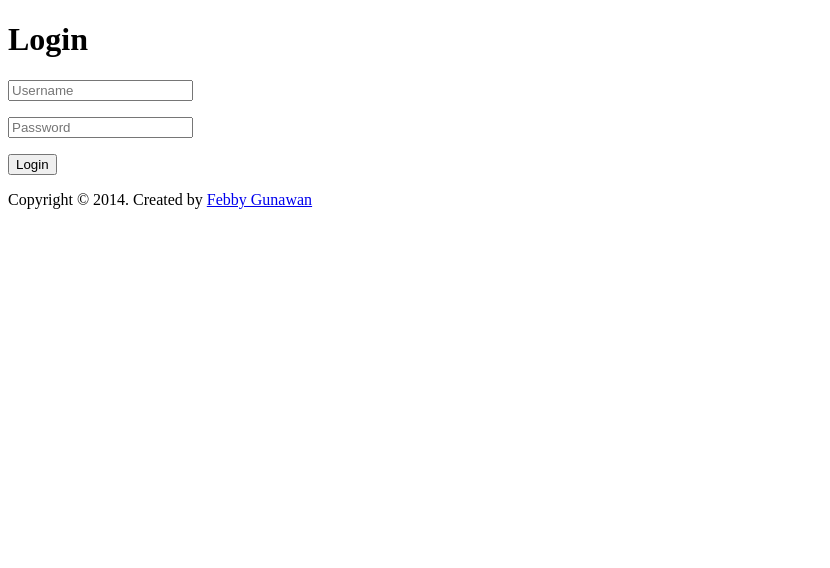
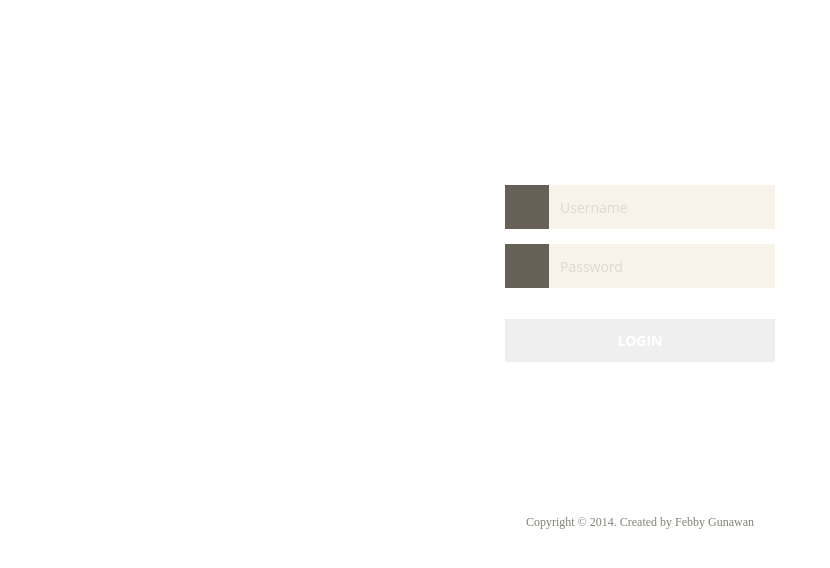
Before and after one commit to danielpm06/siteweb, a PHP site: page / in a window 1280 px wide. Shown: the top 568 px of the page, without its empty margins (0-830 px from the left). Run offline with PHP 8.4, Linux system fonts and the light colour scheme.

Commit message:
Update styles.css

```diff
--- a/styles.css
+++ b/styles.css
@@ -1,333 +1,309 @@
-@import "compass/css3";
+/*variables*/
+$loginfonts: 13px/20px "Open Sans", Tahoma, Verdana, sans-serif;
 
-$site-color: #8e44ad;
+//colors
+$fontscolor: #a7a599;
+$loginbg: #31302b;
+$headerbg: #1abc9c;
+$buttoncolor: #16a085;
+$buttonhover: rgba(26, 188, 156, 1);
+$iconhover: #27ae60;
 
-html {
-  font-family: 'Noto Sans', sans-serif;
-  height: 100%;
-  overflow-x: hidden;
+/*general style*/
+
+/*google font*/
+@import "https://fonts.googleapis.com/css?family=Open+Sans:300italic,400italic,700italic,300,400,700)";
+
+body {
+  font: $loginfonts;
+  color: $fontscolor;
+  background: $loginbg;
 }
 
-* {
-  @include box-sizing(border-box);
+/*Login form style*/
+
+/* === Logo === */
+.logo {
+  background-position: center;
+  height: 60px;
+  width: 140px;
+  margin: 100px auto 30px auto;
 }
 
-h3 {
-  color: rgba(white,0.99);
-  font-family: 'Lobster', cursive;
-  font-size: 5em;
-  margin: 0.5em;
+/* === Form === */
+.form {
+  width: 100%;
+
+  .field {
+    position: relative;
+    margin: 0 50px;
+
+    i {
+      font-size: 18px;
+      left: 0px;
+      top: 0px;
+      position: absolute;
+      height: 44px;
+      width: 44px;
+      color: #f7f3eb;
+      background: #676056;
       text-align: center;
-  text-shadow: 2px 2px rgba(black,0.8);
-  @include rotate(-12deg);
-  -webkit-font-smoothing: subpixel-antialiased;
+      line-height: 44px;
+      transition: all 0.3s ease-out;
+      pointer-events: none;
     }
-
-// Uses a small background which is streched ad blurred, which keeps page weight down.
-
-.background {
-  background: url( 'https://s.cdpn.io/31787/city.jpg');
-  background-size: cover;
-  -webkit-filter:  blur(10px);
-  filter: url(#blur);
-  height: 105%;
-  position: absolute;
-  width: 105%;
-  right: -2.5%;
-  left: -2.5%;
-  top: -2.5%;
-  bottom: -2.5%;
-  z-index: -1;
-}
-
-
-// @extendables
-%box {
- background: rgba(black,0.5);
-  box-shadow: inset 0 0 0 1em rgba(black, 0.6), 0 3px 4px -1px rgba(black,0.4);
-  border: 0.5em solid rgba(white, 0.4);
-  border-radius: 1em;
-  transform: translateZ(0);
-}
-
-%button {
-   background: rgba($site-color,0.8);
-    border: 0;
-    color: #fff;
-    font-size: 1.3em;
-    height: 3em;
-
-      &:hover {
-        background: $site-color ;
-
   }
 }
 
-// login form
+/* === Login styles === */
+.login {
+  position: relative;
+  margin: 100px auto;
+  width: 370px;
+  height: 315px;
+  background: white;
+  border-radius: 3px;
 
-form {
-  @extend %box;
-  height: 30em;
-  left: 50%;
-  margin-left: -11em;
-  margin-top: 8em;
+  &:before {
+    content: "";
     position: absolute;
-  width: 22em;
-
-
-
-  input {
-    border: 0;
-    margin: 0.3em;
-    margin-left: 10%;
-    padding: 0.4em;
-    font-size: 1.5em;
-    width: 80%;
+    top: -8px;
+    right: -8px;
+    bottom: -8px;
+    left: -8px;
+    z-index: -1;
+    background: rgba(255, 255, 255, 0.1);
+    border-radius: 4px;
   }
 
-  button {
-   @extend %button;
-    margin-left: 10%;
-    margin-top: 1.5em;
-    width: 80%;
+  h1 {
+    line-height: 55px;
+    font-size: 24px;
+    font-weight: bold;
+    font-family: "Open Sans", sans-serif;
+    text-transform: uppercase;
+    color: #fff;
+    text-align: center;
+    background: $headerbg;
 
+    border-top-left-radius: 3px;
+    border-top-right-radius: 3px;
+  }
 
+  .submit {
+    text-align: center;
+  }
+  p {
+    &:first-child {
+      margin-top: 30px;
+    }
+
+    .remember {
+      float: left;
+
+      label {
+        color: #a7a599;
+        font-size: 12px;
+        cursor: pointer;
       }
     }
 
+    .forgot {
+      float: right;
+      margin-right: 50px;
 
-// aside menu
+      a {
+        color: #a7a599;
+        font-size: 12px;
+        text-decoration: none;
+        font-style: italic;
+        transition: all 0.3s ease-out;
 
-aside {
-  background: rgba(black,0.4);
-  height: 100%;
-  left: -30%;
-  opacity: 0;
-  position: absolute;
-  width:25%;
-
-
-ul {
-  list-style: none;
-  margin: 0;
-  padding: 0;
-  width: 100%;
-
-
-  li {
-    @include background-image(linear-gradient(top,  rgba(black,0.4) 0%,rgba(black,0.5) 100%));
-    border-left: 0.6em solid rgba(white,0.6);
-    box-shadow: inset 0 1px 2px rgba(255, 255, 255, 0.2), inset 0 -1px 2px rgba(0, 0, 0, 0.2);
-    color: rgba(255, 255, 255, 0.9);
-    cursor: pointer;
-    font-family: 'Noto Sans', sans-serif;
-    font-size: 1.2em;
-    height: 3em;
-    line-height: 2.8;
-    padding-left: 1em;
-    position: relative;
-    text-shadow: 1px 1px 4px rgba(black, 0.3),-1px -1px 4px rgba(white, 0.1);
-    transition: border 0.4s ease-in-out, background-image 0.4s ease-in-out;
-    width: 100%;
         &:hover {
-            @include background-image(linear-gradient(top,  rgba(black,0.8) 0%,rgba(black,0.9) 100%));
-        border-left: 0.6em solid rgba(white, 0.99);
+          color: #f2672e;
         }
-
-      span {
-        background: $site-color;
-       float: right;
-        line-height: 2;
-        margin-right: 1em;
-        margin-top: 0.4em;
-        height: 2em;
-        text-align: center;
-        width: 2em;
-      }
-  }
-
-  .active {
-    border-left: 0.6em solid rgba($site-color,0.8);
-    transition: border 0.4s ease-in-out, background-image 0.4s ease-in-out;
-    &:hover {
-        @include background-image(linear-gradient(top,  rgba(black,0.8) 0%,rgba(black,0.9) 100%));
-        border-left: 0.6em solid $site-color;
       }
     }
   }
 }
 
-// subject and to box
-
-.email-details {
- @extend %box;
-  height: 9em;
-    opacity: 0;
-  padding-top: 1.2em;
-  position: absolute;
-  right: 5%;
-  top: -10em;
-  width: 65%;
-
-  label {
-    background: rgba(black,0.6);
-    color: #fff;
-    float: left;
-   height: 2em;
-    line-height: 2.1;
-    margin: 0.4em;
-    margin-left: 5%;
-    margin-right: 0;
-    padding-left: 1em;
-    width: 20%;
+/*input style*/
+/* === Input Form === */
+::-webkit-input-placeholder {
+  color: #ded9cf;
+  font-family: "Open Sans";
 }
 
-  input {
-    float: right;
-   height: 2em;
-    margin: 0.4em;
-    margin-right: 5%;
-    margin-left: 0;
-    width: 70%;
+:-moz-placeholder {
+  color: #ded9cf !important;
+  font-family: "Open Sans";
+}
+
+.form input[type="text"],
+input[type="password"] {
+  font-family: "Open Sans", Calibri, Arial, sans-serif;
+  font-size: 14px;
+  font-weight: 400;
+  padding: 10px 15px 10px 55px;
+  position: relative;
+  width: 200px;
+  height: 24px;
+  color: #676056;
+  border: none;
+  background: #f7f3eb;
+  color: #777;
+  transition: color 0.3s ease-out;
+}
+
+.form input[type="text"] {
+  margin-bottom: 15px;
+}
+
+.form input[type="text"]:hover ~ i,
+.form input[type="password"]:hover ~ i {
+  color: $iconhover;
+}
+
+.form input[type="text"]:focus ~ i,
+.form input[type="password"]:focus ~ i {
+  color: $iconhover;
+}
+
+.form input[type="text"]:focus,
+.form input[type="password"]:focus,
+.form button[type="submit"]:focus {
+  outline: none;
+}
+
+.form input[type="submit"] {
+  margin-top: 15px;
+  width: 270px;
+  text-align: center;
+  font-size: 14px;
+  font-family: "Open Sans", sans-serif;
+  font-weight: bold;
+  padding: 12px 0;
+  letter-spacing: 0;
+  box-shadow: inset 0px 0px 0px 0px $buttonhover;
+
+  color: #fff;
+  background-color: $buttoncolor;
+  text-shadow: none;
+  text-transform: uppercase;
+  border: none;
+  cursor: pointer;
+  position: relative;
+  margin-bottom: 20px;
+  -webkit-animation: shadowFadeOut 0.4s;
+  -moz-animation: shadowFadeOut 0.4s;
+}
+
+.form input[type="submit"]:hover,
+input[type="submit"]:focus {
+  color: #fff;
+  box-shadow: inset 0px 46px 0px 0px $buttonhover;
+  -webkit-animation: shadowFade 0.4s;
+  -moz-animation: shadowFade 0.4s;
+}
+
+/*keyframes for input animation*/
+
+@keyframes shadowFade {
+  0% {
+    box-shadow: inset 0px 0px 0px 0px $buttonhover;
+    color: #fff;
+  }
+  100% {
+    box-shadow: inset 0px 46px 0px 0px $buttonhover;
+    color: #fff;
   }
 }
 
-
-// main body of email
-
-section {
- @extend %box;
-  min-height: 30em;
-  max-width: 60em;
-    opacity: 0;
-  position: absolute;
-  right: -70%;
-  top: 11.2em;
-  width: 65%;
-
-  [class*="icon-"] {
+@keyframes shadowFadeOut {
+  0% {
+    box-shadow: inset 0px 46px 0px 0px $buttonhover;
     color: #fff;
-    cursor: pointer;
-    float: left;
-    font-size: 1.5em;
-    height: 1.5em;
-    line-height: 1.4;
-        margin: 0.4em;
-    margin-left: 0;
-    text-align: center;
-    transition: 0.4s border ease-in-out,0.4s color ease-in-out;
-        width: 1.5em;
-
-    &:hover {
-     border-color: $site-color;
-      color: $site-color;
+  }
+  100% {
+    box-shadow: inset 0px 0px 0px 0px $buttonhover;
+    color: #fff;
   }
 }
 
-  ul {
-
-  li {
-   background: rgba(black,0.7);
-    border: 2px solid rgba(white, 0.6);
-    border-radius: 0.3em;
+@-webkit-keyframes shadowFade {
+  0% {
+    box-shadow: inset 0px 0px 0px 0px $buttonhover;
+    color: #fff;
   }
-  }
-  textarea {
-    height: 18em;
-    margin-left: 5%;
-    position: relative;
-   width: 90%;
-  }
-
-  button {
-   @extend %button;
-    float: right;
-    margin-bottom: 1.6em;
-    margin-right: 5%;
-    margin-top: 0.6em;
-    width: 30%;
+  100% {
+    box-shadow: inset 0px 46px 0px 0px $buttonhover;
+    color: #fff;
   }
 }
 
-
-
-
-
-// animation classes
-.complete {
-  animation: 1s fadeout ease-out;
-  animation-fill-mode: forwards;
-  opacity: 0;
-  transform: scale(2);
+@-webkit-keyframes shadowFadeOut {
+  0% {
+    box-shadow: inset 0px 46px 0px 0px $buttonhover;
+    color: #fff;
   }
-
-.subject-slide {
-    animation: 0.5s subject-slide ease-out;
-  animation-delay: 1.5s;
-  animation-fill-mode: backwards;
-  opacity: 1;
-  top: 1.5em;
-}
-
-.aside-slide {
-  animation: 0.5s aside-slide ease-out;
-  animation-delay: 1s;
-  animation-fill-mode: backwards;
-  opacity: 1;
-  left: 0;
-}
-
-.section-slide {
-  animation: 1s section-slide ease-out;
-  animation-delay: 2s;
-  animation-fill-mode: backwards;
-  opacity: 1;
-  right: 5%;
-}
-
-//animation keyframes
-
-@keyframes subject-slide {
-  0% {
-    top: -10em;
-  }
-
   100% {
-    top: 1.5em;
+    box-shadow: inset 0px 0px 0px 0px $buttonhover;
+    color: #fff;
   }
 }
 
-
-@keyframes aside-slide {
+@-moz-keyframes shadowFade {
   0% {
-    left: -30%;
+    box-shadow: inset 0px 0px 0px 0px $buttonhover;
+    color: #fff;
   }
-
   100% {
-    left: 0;
+    box-shadow: inset 0px 46px 0px 0px $buttonhover;
+    color: #fff;
   }
 }
 
-@keyframes section-slide {
+@-moz-keyframes shadowFadeOut {
   0% {
-    right: -70%;
+    box-shadow: inset 0px 44px 0px 0px $buttonhover;
+    color: #fff;
   }
-
   100% {
-    right: 5%;
+    box-shadow: inset 0px 0px 0px 0px $buttonhover;
+    color: #fff;
   }
 }
 
-
-
-@keyframes fadeout {
-  0% {
-    opacity: 1;
-    transform: scale(1);
+/*continued styling for input */
+.form input[type="checkbox"] {
+  display: none;
 }
 
-  100% {
-    opacity: 0;
-    transform: scale(2);
+/*.form input[type="checkbox"] + label span {
+    display:inline-block;
+    width:16px;
+    height:16px;
+    margin: -2px 4px 0 50px;
+    vertical-align:middle;
+    background:url("../img/checkbox.png") left top no-repeat;
+    cursor:pointer;
+}
+.form input[type="checkbox"]:checked + label span {
+    background:url("../img/checkbox.png") -16px top no-repeat;
+}*/
+
+/* === Copyright === */
+.copyright {
+  margin-top: 30px;
+  text-align: center;
+  p,
+  a {
+    color: #828078;
+    font-size: 12px;
+    text-decoration: none;
+    transition: color 0.3s ease-out;
+    a:hover {
+      color: #f2672e;
     }
   }
+}
```
Lines whose indentation alone changed are shown as unchanged.
